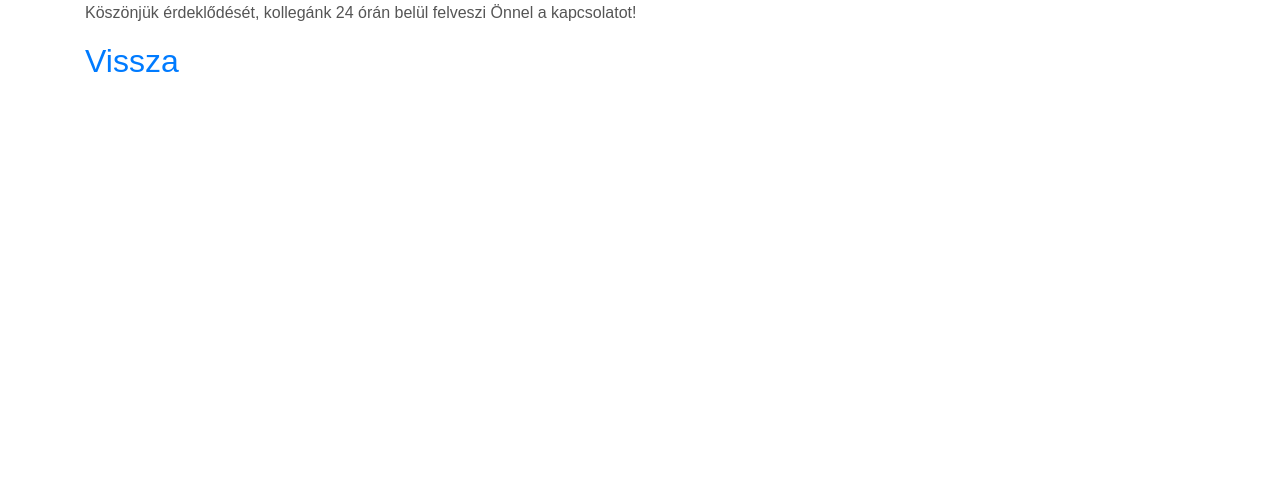
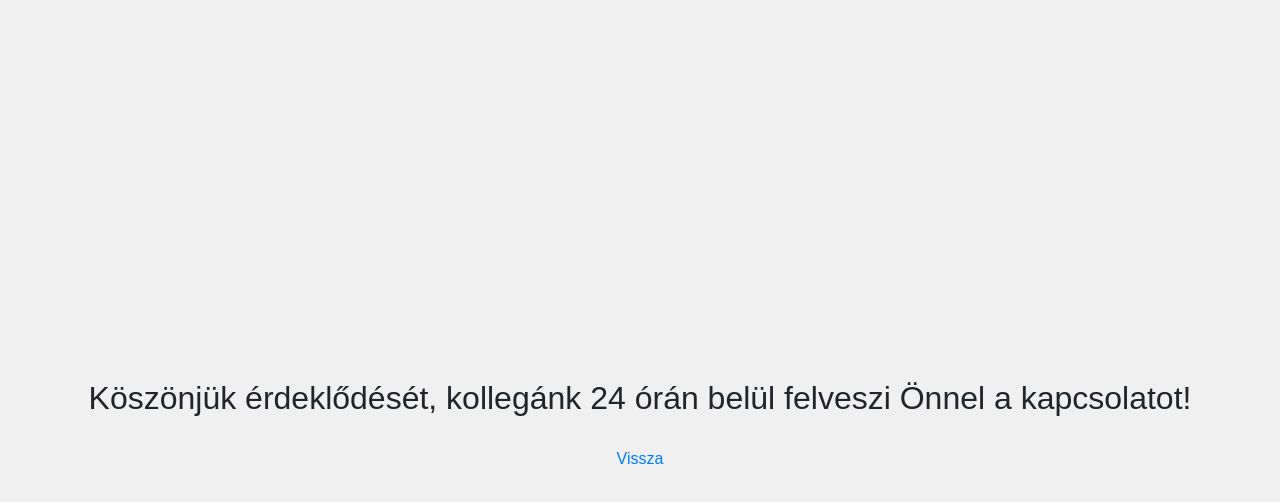
Before and after one commit to BekoLolek/budamental, a plain HTML site: page email.html in a window 1280 px wide. Drawn offline with nearby package versions, Linux system fonts and the light colour scheme.

Commit message:
email update 2

```diff
--- a/email.html
+++ b/email.html
@@ -13,12 +13,38 @@
         href="https://fonts.googleapis.com/css?family=Roboto:100,100i,300,300i,400,400i,500,500i,700,700i,900,900i|Open+Sans:300,300i,400,400i,500,500i,600,600i,700,700i,800,800i">
     <link id="u-page-google-font" rel="stylesheet"
         href="https://fonts.googleapis.com/css?family=Lato:100,100i,300,300i,400,400i,700,700i,900,900i|Bebas+Neue:400">
+        <style>
+            body {
+                margin: 0;
+                padding: 0;
+                display: flex;
+                justify-content: center;
+                align-items: center;
+                height: 100vh;
+                background-color: #f0f0f0;
+            }
+
+            .containerC {
+                text-align: center;
+                padding-top: 50px;
+            }
+
+            h2 {
+                margin-bottom: 10px;
+            }
+
+            a {
+                text-align: left;
+                display: inline-block;
+                margin-top: 20px;
+            }
+        </style>
 </head>
 
 <body>
-    <div class="container">
-        <p>Köszönjük érdeklődését, kollegánk 24 órán belül felveszi Önnel a kapcsolatot!</p>
-        <h2><a href="https://budamental.hu">Vissza</a></h2>
+    <div class="containerC">
+        <h2>Köszönjük érdeklődését, kollegánk 24 órán belül felveszi Önnel a kapcsolatot!</h2>
+        <a href="https://budamental.hu">Vissza</a>
     </div>
 
 
```
